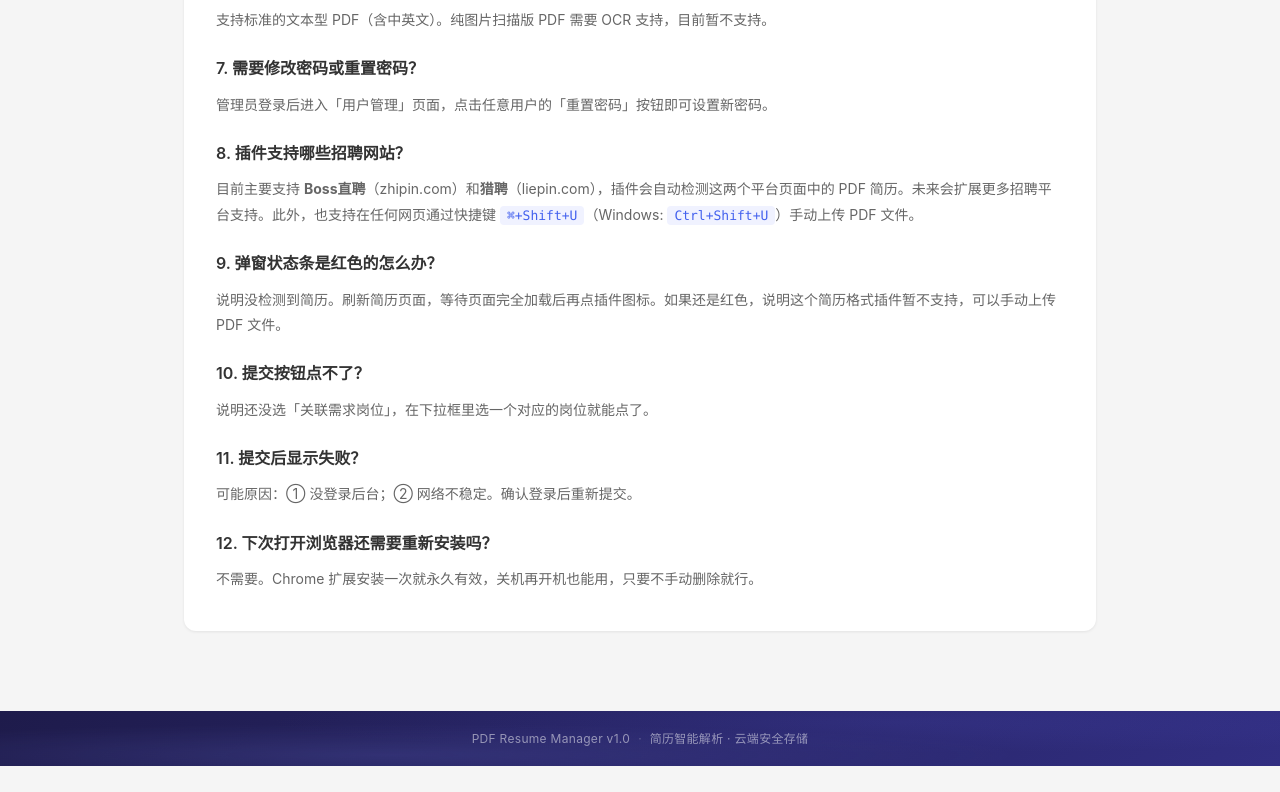
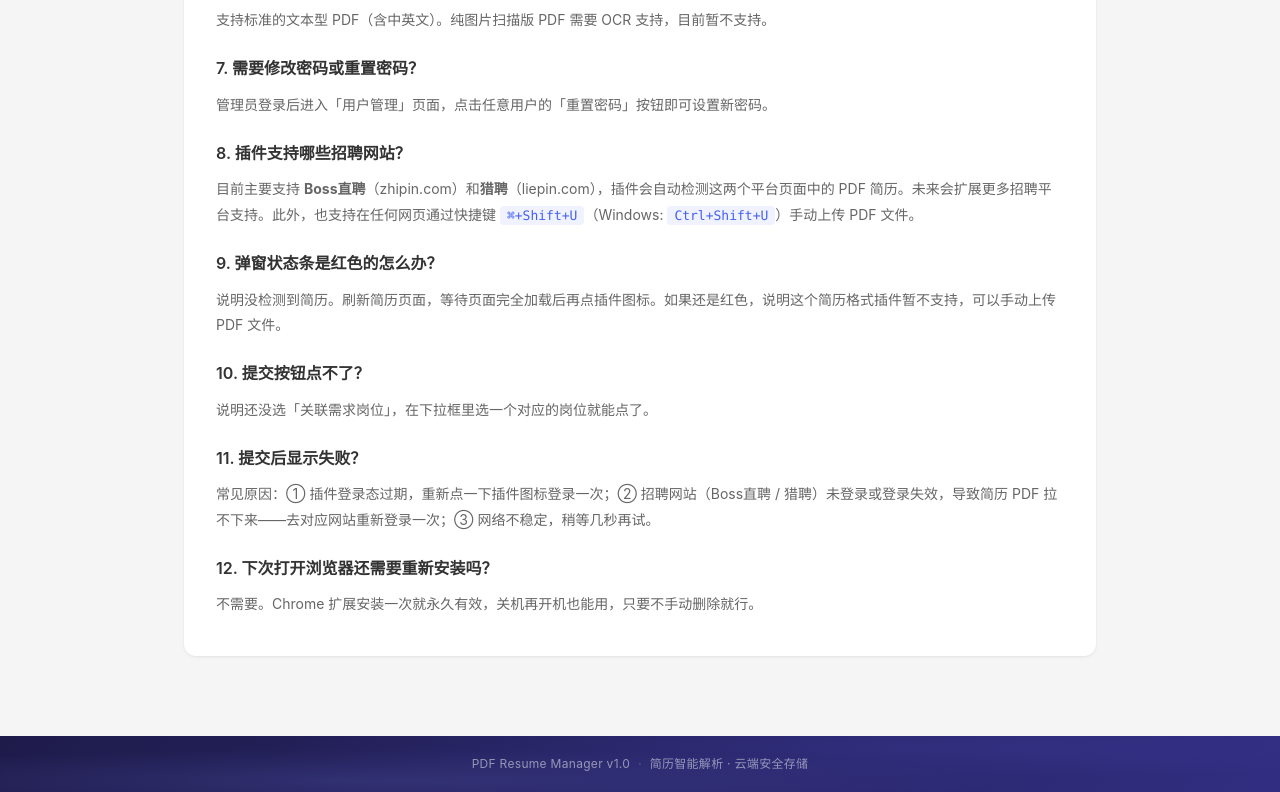
Before and after one commit to echoppl/hr-pdf-plugin, a website: page admin/docs.html in a window 1280 px wide. Shown: the part 5706-6498 px from the top of the page. Before the commit the page ends 6472 px from the top, so only its background shows below. Drawn offline with Linux system fonts and the light colour scheme.

Commit message:
docs: FAQ#11 提交失败原因改用插件登录 / 招聘网站登录，更准确

```diff
--- a/admin/docs.html
+++ b/admin/docs.html
@@ -504,7 +504,7 @@
       <p>说明还没选「关联需求岗位」，在下拉框里选一个对应的岗位就能点了。</p>
 
       <h3>11. 提交后显示失败？</h3>
-      <p>可能原因：① 没登录后台；② 网络不稳定。确认登录后重新提交。</p>
+      <p>常见原因：① 插件登录态过期，重新点一下插件图标登录一次；② 招聘网站（Boss直聘 / 猎聘）未登录或登录失效，导致简历 PDF 拉不下来——去对应网站重新登录一次；③ 网络不稳定，稍等几秒再试。</p>
 
       <h3>12. 下次打开浏览器还需要重新安装吗？</h3>
       <p>不需要。Chrome 扩展安装一次就永久有效，关机再开机也能用，只要不手动删除就行。</p>
```
